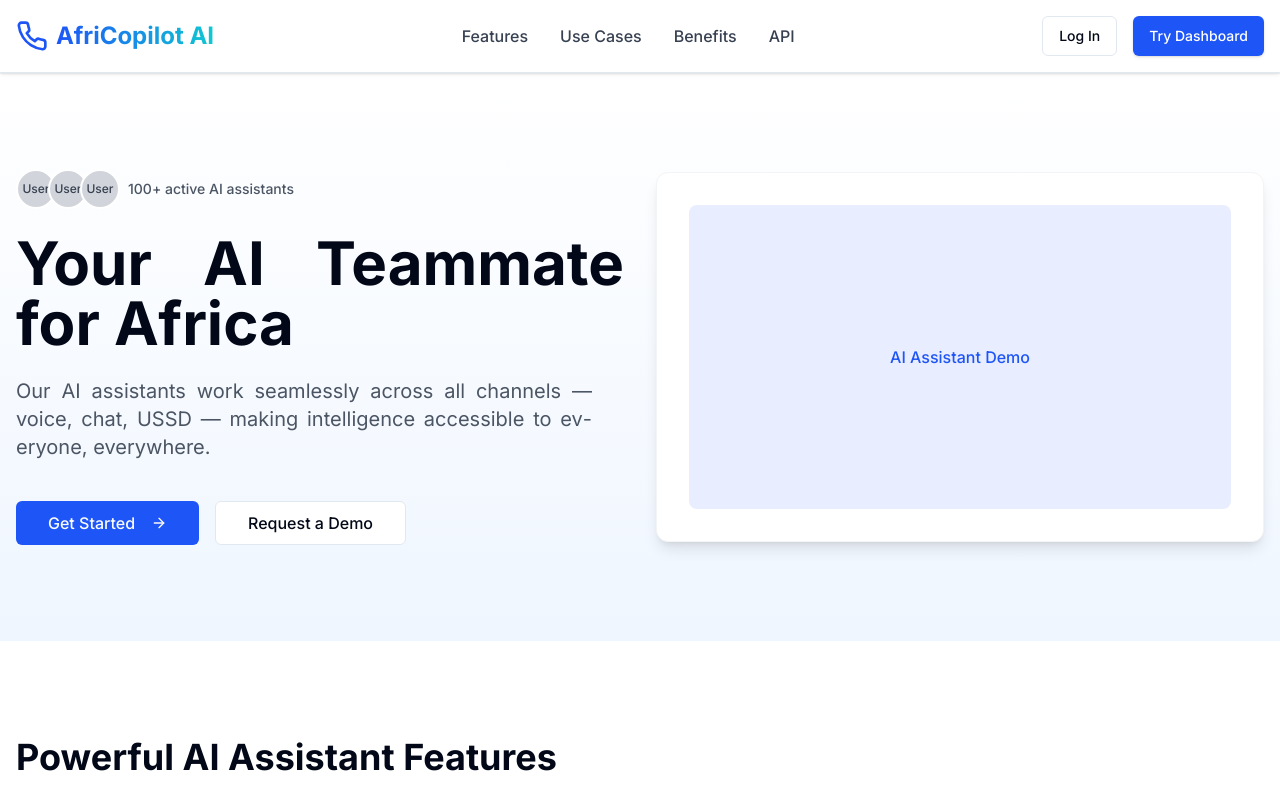
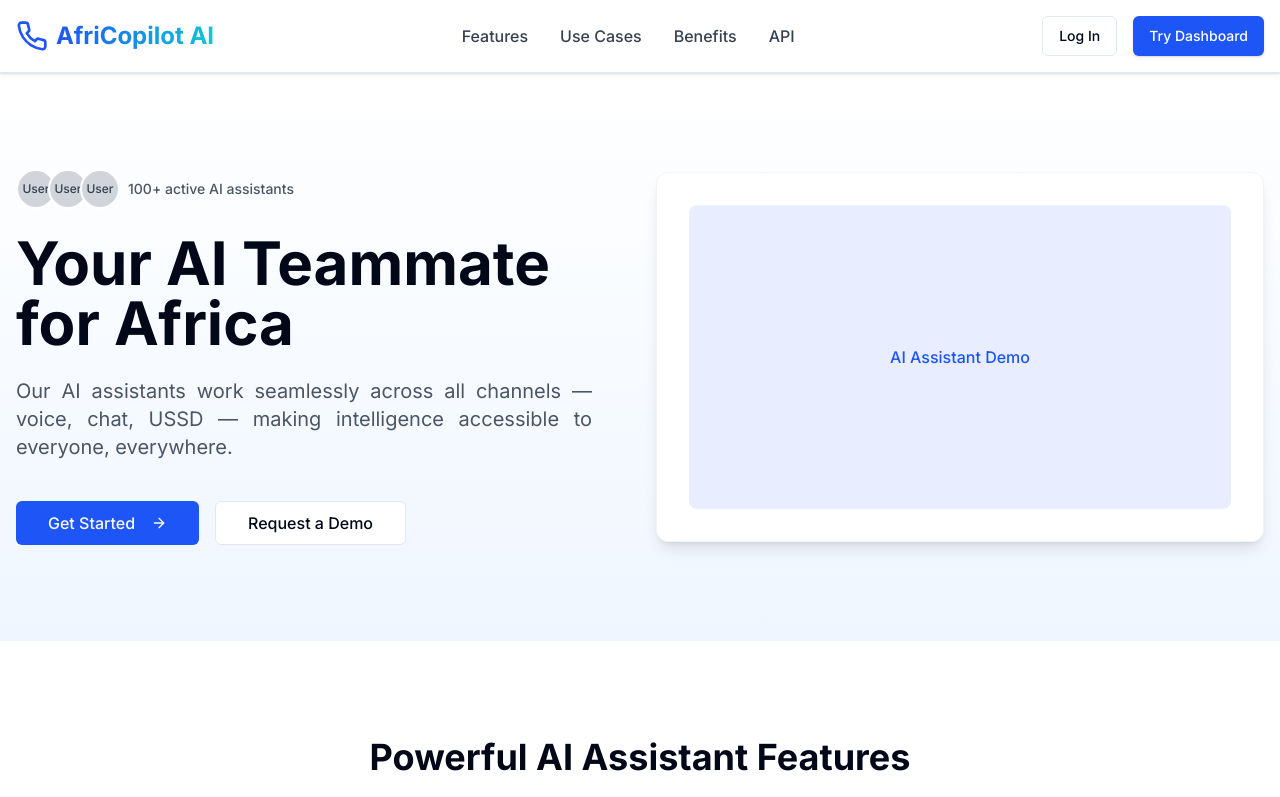
Before and after one commit to Isomkevin/bolna-playground-mirror, a React (Vite) app: page / in a window 1280 px wide. Shown: the top 797 px of the page. Built offline with nearby package versions, Linux system fonts and the light colour scheme.

Commit message:
Reverted to edit edt-ceb56da8-7961-4479-a6a4-8e5a1279a335: "Fix: Justify text across the website
Justify all paragraph text to improve readability and maintain existing styles."

```diff
--- a/src/index.css
+++ b/src/index.css
@@ -1,3 +1,4 @@
+
 @tailwind base;
 @tailwind components;
 @tailwind utilities;
@@ -115,35 +116,13 @@
     font-feature-settings: "rlig" 1, "calt" 1;
   }
 
-  /* Apply justified text alignment to all text content */
-  p, h1, h2, h3, h4, h5, h6, li, blockquote,
-  .text-content, .card-description, .card-content,
-  .dialog-description, span:not(.icon-content):not(.badge-content) {
-    text-align: justify;
+  a {
+    @apply transition-colors;
   }
 
-  /* Keep certain elements with their original alignment */
-  .text-center, .text-right, .text-left,
-  button *, .navigation-item *,
-  .logo *, .icon *, .badge * {
-    text-align: initial;
-  }
-
-  /* Ensure headings that should be centered stay centered */
-  h1.text-center, h2.text-center, h3.text-center,
-  .section-title.text-center {
-    text-align: center;
-  }
-
-  /* Apply hyphenation for better justified text appearance */
-  @media (min-width: 768px) {
-    p, li, blockquote, .text-content {
-      hyphens: auto;
-    }
-  }
-
-  a {
-    @apply transition-colors;
+  /* Add text justification to paragraph elements */
+  p {
+    @apply text-justify;
   }
 }
 
```
